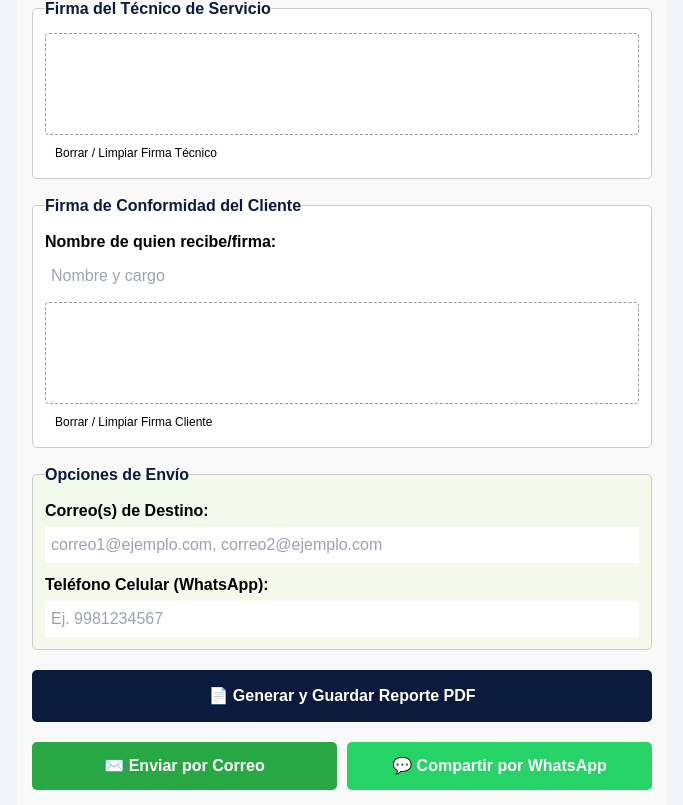
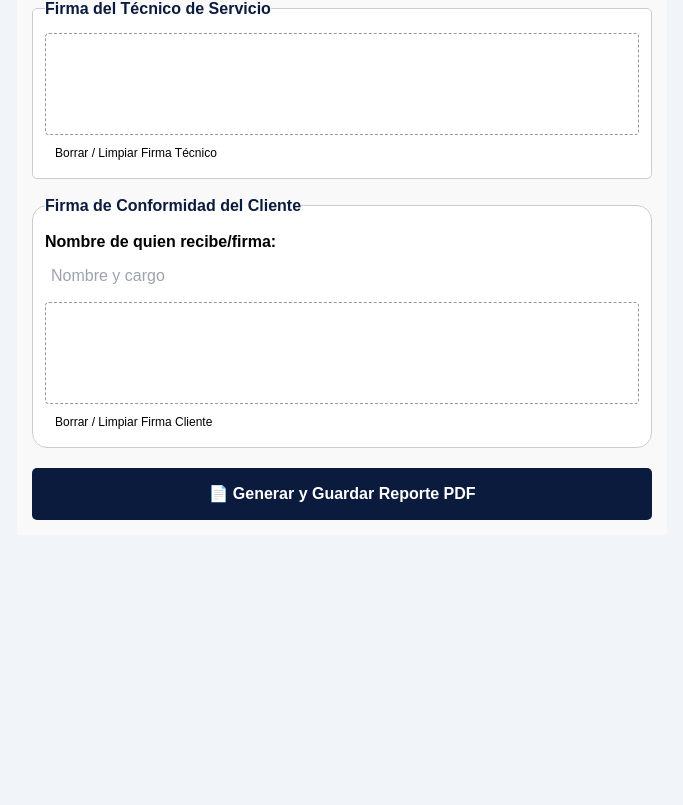
Before and after one commit to PCAINGENIERIA/pca-reportes, a React (Vite) app: page / in a window 1280 px wide. Shown: the part 1116-1921 px from the top of the page, without its empty margins (298-981 px from the left). After the commit the page ends 1651 px from the top, so only its background shows below. Built offline with nearby package versions, Linux system fonts and the light colour scheme.

Commit message:
Refactor logo and remove sending options
Updated logo alt text and removed email/WhatsApp options.

```diff
--- a/src/App.jsx
+++ b/src/App.jsx
@@ -1,8 +1,9 @@
 import React, { useState, useRef } from 'react';
 import logoPCA from './Fondo blanco horizontal.png';
 
-// Logotipo oficial vectorial PCA (100% autocontenido en Data URI para que nunca falle ni dependa de internet)
+// Logotipo oficial importado directamente desde el archivo local
 const LOGO_OFFICIAL_URL = logoPCA;
+
 export default function App() {
   // Datos Generales
   const [cliente, setCliente] = useState('');
@@ -27,9 +28,7 @@ export default function App() {
   const [observaciones, setObservaciones] = useState('');
   const [refacciones, setRefacciones] = useState('');
 
-  // Opciones de Envío
-  const [correos, setCorreos] = useState('');
-  const [telefono, setTelefono] = useState('');
+  // Nombre para Firma del Cliente
   const [nombreFirmaCliente, setNombreFirmaCliente] = useState('');
 
   // Firma Digital del Cliente
@@ -154,10 +153,9 @@ export default function App() {
           </style>
         </head>
         <body>
-          <!-- ENCABEZADO DEL REPORTE EN IMPRESIÓN / PDF -->
           <div class="header-container">
             <div class="logo-box">
-              <img src="${LOGO_OFFICIAL_URL}" style="width: 270px; height: auto; display: block;" alt="PCA Ingeniería &amp; Automatización" />
+              <img src="${LOGO_OFFICIAL_URL}" style="width: 270px; height: auto; display: block;" alt="PCA Ingeniería &amp; Servicios" />
             </div>
             <div class="header-info">
               <h2>REPORTE TÉCNICO</h2>
@@ -215,7 +213,7 @@ export default function App() {
           </div>
 
           <footer>
-            PCA Ingeniería &amp; Automatización - Documento generado el ${new Date().toLocaleDateString('es-MX')}
+            PCA Ingeniería &amp; Servicios - Documento generado el ${new Date().toLocaleDateString('es-MX')}
           </footer>
 
           <script>
@@ -227,39 +225,6 @@ export default function App() {
     ventanaImpresion.document.close();
   };
 
-  const enviarWhatsApp = () => {
-    const texto = `*REPORTE TÉCNICO DE SERVICIO - PCA INGENIERÍA & AUTOMATIZACIÓN*%0A%0A` +
-      `*Cliente:* ${cliente}%0A` +
-      `*Sitio:* ${sitio}%0A` +
-      `*Equipo:* ${equipo} (${marca})%0A` +
-      `*Técnico:* ${tecnico}%0A` +
-      `*Tipo:* ${tipoTrabajo}%0A%0A` +
-      `_Adjunto la ficha del servicio técnico realizado._`;
-
-    const numLimpio = telefono.replace(/\D/g, '');
-    const url = numLimpio
-      ? `https://api.whatsapp.com/send?phone=${numLimpio}&text=${texto}`
-      : `https://api.whatsapp.com/send?text=${texto}`;
-
-    window.open(url, '_blank');
-  };
-
-  const enviarCorreo = () => {
-    const asunto = encodeURIComponent(`Reporte Técnico de Servicio - ${cliente} (${sitio})`);
-    const cuerpo = encodeURIComponent(
-      `Estimados,\n\nAdjunto el reporte técnico de servicio correspondiente a PCA Ingeniería & Automatización.\n\n` +
-      `Cliente: ${cliente}\n` +
-      `Sitio: ${sitio}\n` +
-      `Equipo: ${equipo} - ${marca} (${modelo})\n` +
-      `Técnico Responsable: ${tecnico}\n` +
-      `Tipo de Trabajo: ${tipoTrabajo}\n\n` +
-      `Observaciones:\n${observaciones}\n\n` +
-      `PCA Ingeniería & Automatización`
-    );
-
-    window.location.href = `mailto:${correos}?subject=${asunto}&body=${cuerpo}`;
-  };
-
   return (
     <div style={{ padding: '15px', maxWidth: '650px', margin: 'auto', fontFamily: 'Arial, sans-serif', backgroundColor: '#f9f9f9' }}>
       {/* ENCABEZADO EN PANTALLA */}
@@ -267,7 +232,7 @@ export default function App() {
         <div style={{ flex: 2 }}>
           <img
             src={LOGO_OFFICIAL_URL}
-            alt="PCA Ingeniería &amp; Automatización"
+            alt="PCA Ingeniería &amp; Servicios"
             style={{ width: '270px', height: 'auto', display: 'block', objectFit: 'contain' }}
           />
         </div>
@@ -288,7 +253,7 @@ export default function App() {
             </div>
             <div>
               <label><strong>Sitio / Ubicación:</strong></label>
-              <input type="text" required value={sitio} onChange={(e) => setSitio(e.target.value)} style={{ width: '100%', padding: '6px', boxSizing: 'border-box' }} placeholder="Cancún, Playa, etc." />
+              <input type="text" required value={sitio} onChange={(e) => setSitio(e.target.value)} style={{ width: '100%', padding: '6px', boxSizing: 'border-box' }} placeholder="Ubicación / Proyecto" />
             </div>
             <div>
               <label><strong>Técnico Responsable:</strong></label>
@@ -320,7 +285,7 @@ export default function App() {
             </div>
             <div>
               <label><strong>Marca:</strong></label>
-              <input type="text" value={marca} onChange={(e) => setMarca(e.target.value)} style={{ width: '100%', padding: '6px', boxSizing: 'border-box' }} placeholder="York, Trane, Carrier..." />
+              <input type="text" value={marca} onChange={(e) => setMarca(e.target.value)} style={{ width: '100%', padding: '6px', boxSizing: 'border-box' }} placeholder="Marca del equipo" />
             </div>
             <div>
               <label><strong>Modelo:</strong></label>
@@ -393,7 +358,7 @@ export default function App() {
         </fieldset>
 
         {/* FIRMA DEL CLIENTE */}
-        <fieldset style={{ border: '1px solid #ccc', borderRadius: '5px', marginBottom: '15px', padding: '12px', background: '#fff' }}>
+        <fieldset style={{ border: '1px solid #ccc', borderRadius: '15px', marginBottom: '20px', padding: '12px', background: '#fff' }}>
           <legend style={{ fontWeight: 'bold', color: '#0B1B3D' }}>Firma de Conformidad del Cliente</legend>
           <div style={{ marginBottom: '8px' }}>
             <label><strong>Nombre de quien recibe/firma:</strong></label>
@@ -418,32 +383,10 @@ export default function App() {
           </button>
         </fieldset>
 
-        {/* OPCIONES DE ENVÍO Y GENERACIÓN */}
-        <fieldset style={{ border: '1px solid #ccc', borderRadius: '5px', marginBottom: '20px', padding: '12px', background: '#f4f9eb' }}>
-          <legend style={{ fontWeight: 'bold', color: '#0B1B3D' }}>Opciones de Envío</legend>
-          <div style={{ marginBottom: '10px' }}>
-            <label><strong>Correo(s) de Destino:</strong></label>
-            <input type="text" value={correos} onChange={(e) => setCorreos(e.target.value)} style={{ width: '100%', padding: '6px', marginTop: '4px', boxSizing: 'border-box' }} placeholder="correo1@ejemplo.com, correo2@ejemplo.com" />
-          </div>
-          <div>
-            <label><strong>Teléfono Celular (WhatsApp):</strong></label>
-            <input type="tel" value={telefono} onChange={(e) => setTelefono(e.target.value)} style={{ width: '100%', padding: '6px', marginTop: '4px', boxSizing: 'border-box' }} placeholder="Ej. 9981234567" />
-          </div>
-        </fieldset>
-
-        <button type="submit" style={{ width: '100%', padding: '14px', backgroundColor: '#0B1B3D', color: '#fff', border: 'none', borderRadius: '5px', fontWeight: 'bold', fontSize: '16px', cursor: 'pointer', marginBottom: '10px' }}>
+        <button type="submit" style={{ width: '100%', padding: '14px', backgroundColor: '#0B1B3D', color: '#fff', border: 'none', borderRadius: '5px', fontWeight: 'bold', fontSize: '16px', cursor: 'pointer' }}>
           📄 Generar y Guardar Reporte PDF
         </button>
       </form>
-
-      <div style={{ display: 'grid', gridTemplateColumns: '1fr 1fr', gap: '10px', marginTop: '10px' }}>
-        <button onClick={enviarCorreo} style={{ padding: '12px', backgroundColor: '#28a745', color: '#fff', border: 'none', borderRadius: '5px', fontWeight: 'bold', cursor: 'pointer' }}>
-          ✉️ Enviar por Correo
-        </button>
-        <button onClick={enviarWhatsApp} style={{ padding: '12px', backgroundColor: '#25D366', color: '#fff', border: 'none', borderRadius: '5px', fontWeight: 'bold', cursor: 'pointer' }}>
-          💬 Compartir por WhatsApp
-        </button>
-      </div>
     </div>
   );
 }
```
